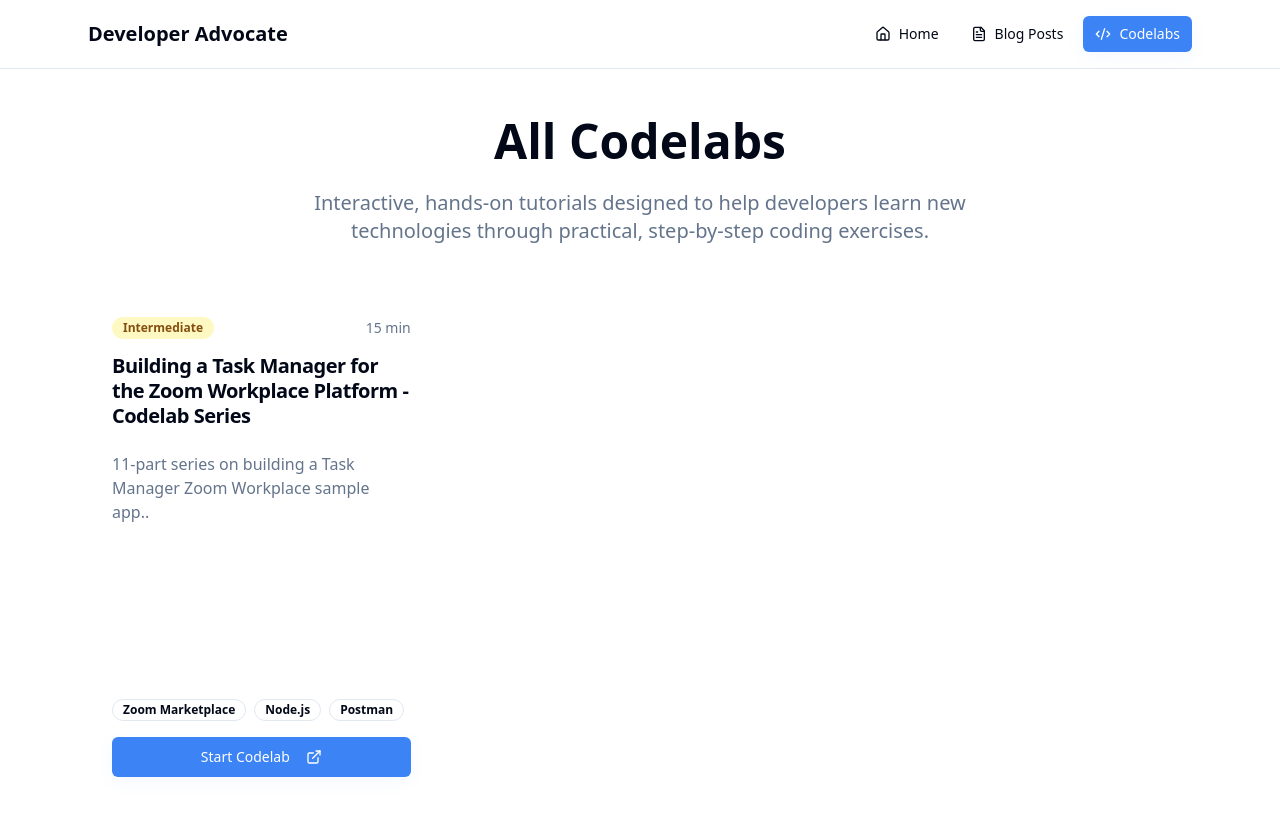
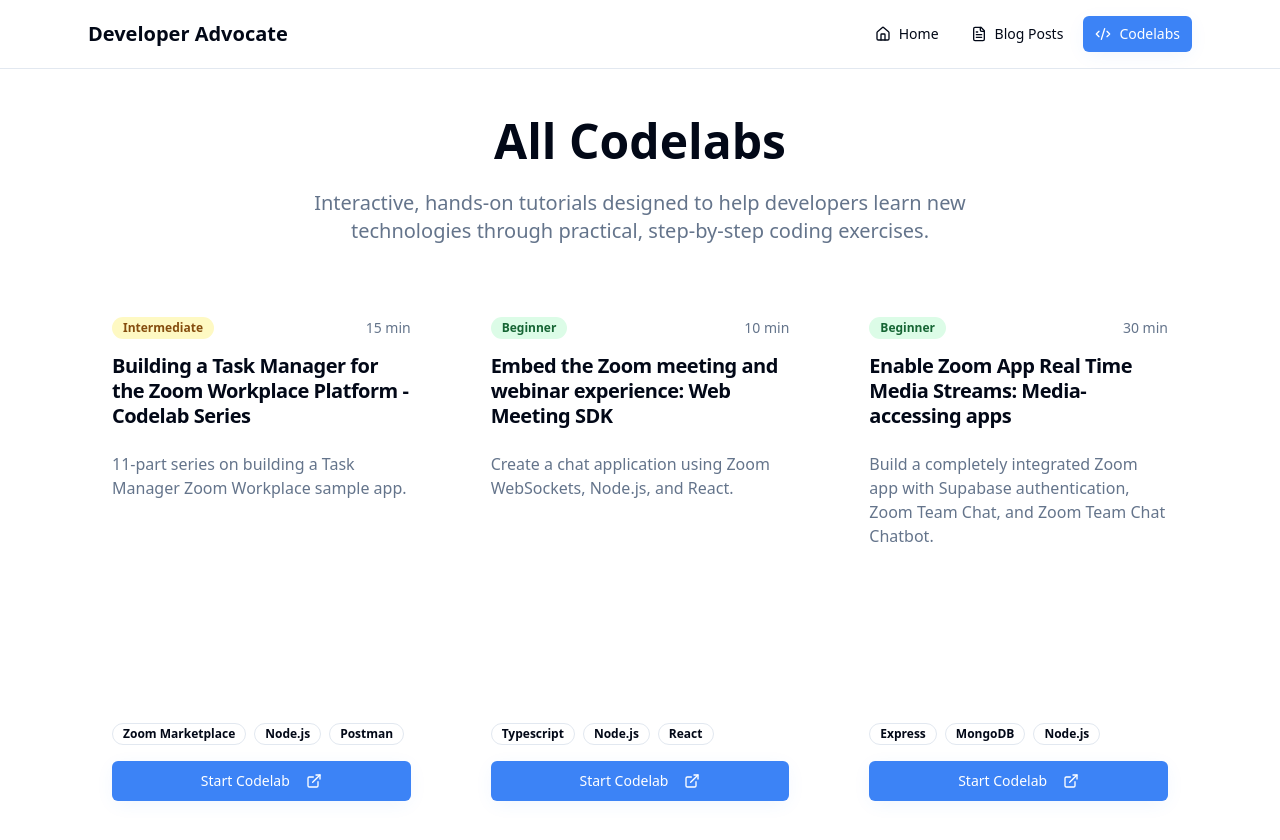
Before and after one commit to just-zoomit/dev-rel-profile, a React (Vite) app: page /codelabs in a window 1280 px wide. Shown: the top 840 px of the page. Built offline with nearby package versions, Linux system fonts and the light colour scheme.

Commit message:
Added codelab links

```diff
--- a/src/pages/Codelabs.tsx
+++ b/src/pages/Codelabs.tsx
@@ -21,11 +21,27 @@ const Codelabs = () => {
   const allCodelabs = [
     {
       title: "Building a Task Manager for the Zoom Workplace Platform - Codelab Series",
-      description: "11-part series on building a Task Manager Zoom Workplace sample app..",
+      description: "11-part series on building a Task Manager Zoom Workplace sample app.",
       duration: "15 min",
       difficulty: "Intermediate",
       technologies: ["Zoom Marketplace", "Node.js", "Postman"],
       url: "https://just-zoomit.github.io/multi-feature-zoom-manifest-file/#0"
+    },
+    {
+      title: "Embed the Zoom meeting and webinar experience: Web Meeting SDK",
+      description: "Create a chat application using Zoom WebSockets, Node.js, and React.",
+      duration: "10 min",
+      difficulty: "Beginner",
+      technologies: ["Typescript", "Node.js", "React"],
+      url: "https://just-zoomit.github.io/zoom-app-embed-web-msdk/#0"
+    },
+    {
+      title: "Enable Zoom App Real Time Media Streams: Media-accessing apps",
+      description: "Build a completely integrated Zoom app  with Supabase authentication, Zoom Team Chat, and Zoom Team Chat Chatbot.",
+      duration: "30 min",
+      difficulty: "Beginner",
+      technologies: ["Express", "MongoDB", "Node.js"],
+      url: "https://just-zoomit.github.io/enable-rtms-zoomapp-sdk/#0"
     }
   ];
 
```
